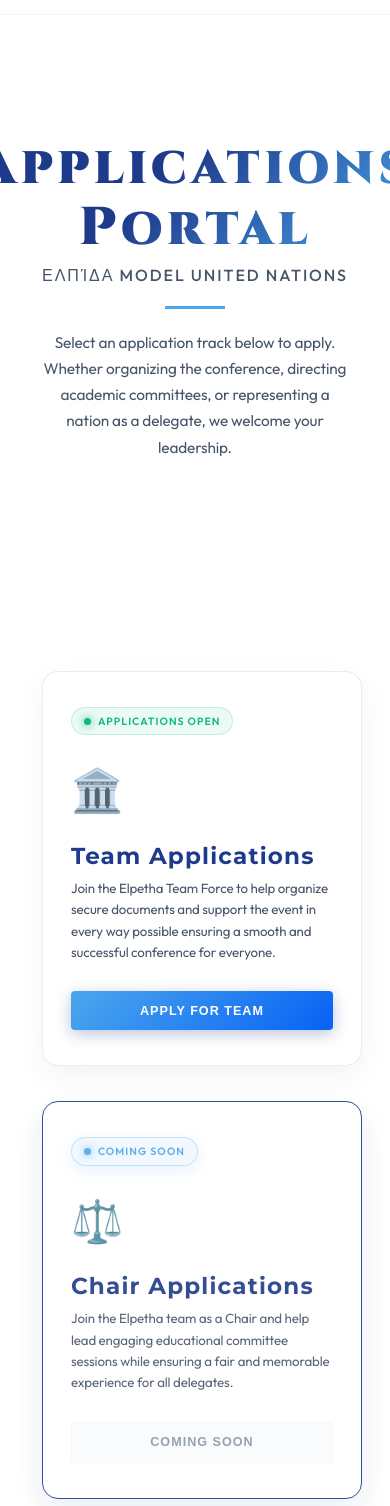
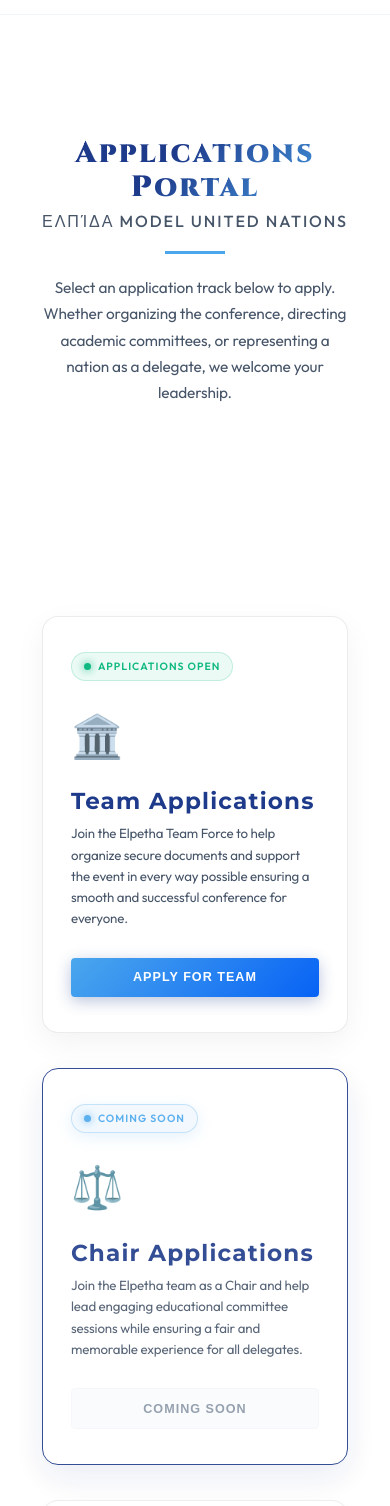
Before and after one commit to adam382010-svg/Elpitha, a plain HTML site: page apply.html in a window 390 px wide. Shown: the part 61-1567 px from the top of the page. Drawn offline with Linux system fonts and the light colour scheme; a web font is replaced by a local one.

Commit message:
Add files via upload

```diff
--- a/apply.html
+++ b/apply.html
@@ -66,7 +66,7 @@
         <section class="applications-hero">
             <div class="section-container" style="text-align: center; max-width: 900px; margin: 0 auto; padding: 2rem 1.5rem;">
                 <h1 class="hero-title animate-slide-up" style="margin-bottom: 1rem;">
-                    <span class="title-greek" style="font-size: 3.8rem;">Applications Portal</span>
+                    <span class="title-greek app-portal-title">Applications Portal</span>
                     <span class="title-sub" style="margin-top: 0.5rem;">Ελπίδα Model United Nations</span>
                 </h1>
                 <div class="gold-separator centered" style="margin: 1.5rem auto;"></div>
--- a/style.css
+++ b/style.css
@@ -1309,6 +1309,12 @@ section {
     .contact-box {
         padding: 2.5rem 1.5rem;
     }
+
+    .applications-grid {
+        grid-template-columns: 1fr;
+        max-width: 400px;
+        margin: 1.5rem auto 0 auto;
+    }
 }
 
 /* 4. Small Mobile Phones */
@@ -1321,6 +1327,10 @@ section {
 
     .title-greek {
         font-size: 3.2rem;
+    }
+
+    .app-portal-title {
+        font-size: 2.1rem !important;
     }
 
     .hero-center-logo {
@@ -1546,12 +1556,24 @@ section {
 /* ==========================================================================
    APPLICATIONS PORTAL & MODAL SYSTEM
    ========================================================================== */
+.app-portal-title {
+    font-size: clamp(2.2rem, 6.5vw, 3.8rem);
+    line-height: 1.15;
+    word-break: break-word;
+    overflow-wrap: break-word;
+    text-align: center;
+    max-width: 100%;
+}
+
 .applications-grid {
     display: grid;
-    grid-template-columns: repeat(auto-fit, minmax(320px, 1fr));
+    grid-template-columns: repeat(auto-fit, minmax(280px, 1fr));
     gap: 2.5rem;
     margin-top: 2rem;
     align-items: stretch;
+    justify-content: center;
+    justify-items: center;
+    width: 100%;
 }
 
 .app-card {
@@ -1564,6 +1586,9 @@ section {
     position: relative;
     box-shadow: 0 10px 30px rgba(15, 23, 42, 0.05);
     transition: var(--transition-smooth);
+    width: 100%;
+    max-width: 420px;
+    margin: 0 auto;
 }
 
 .app-card:hover {
@@ -1801,7 +1826,7 @@ section {
 }
 
 .team-choice-title {
-    font-family: 'Cinzel', Georgia, serif;
+    font-family: 'Montserrat', sans-serif;
     font-size: 1.15rem;
     font-weight: 700;
     color: var(--accent-blue-dark);
```
